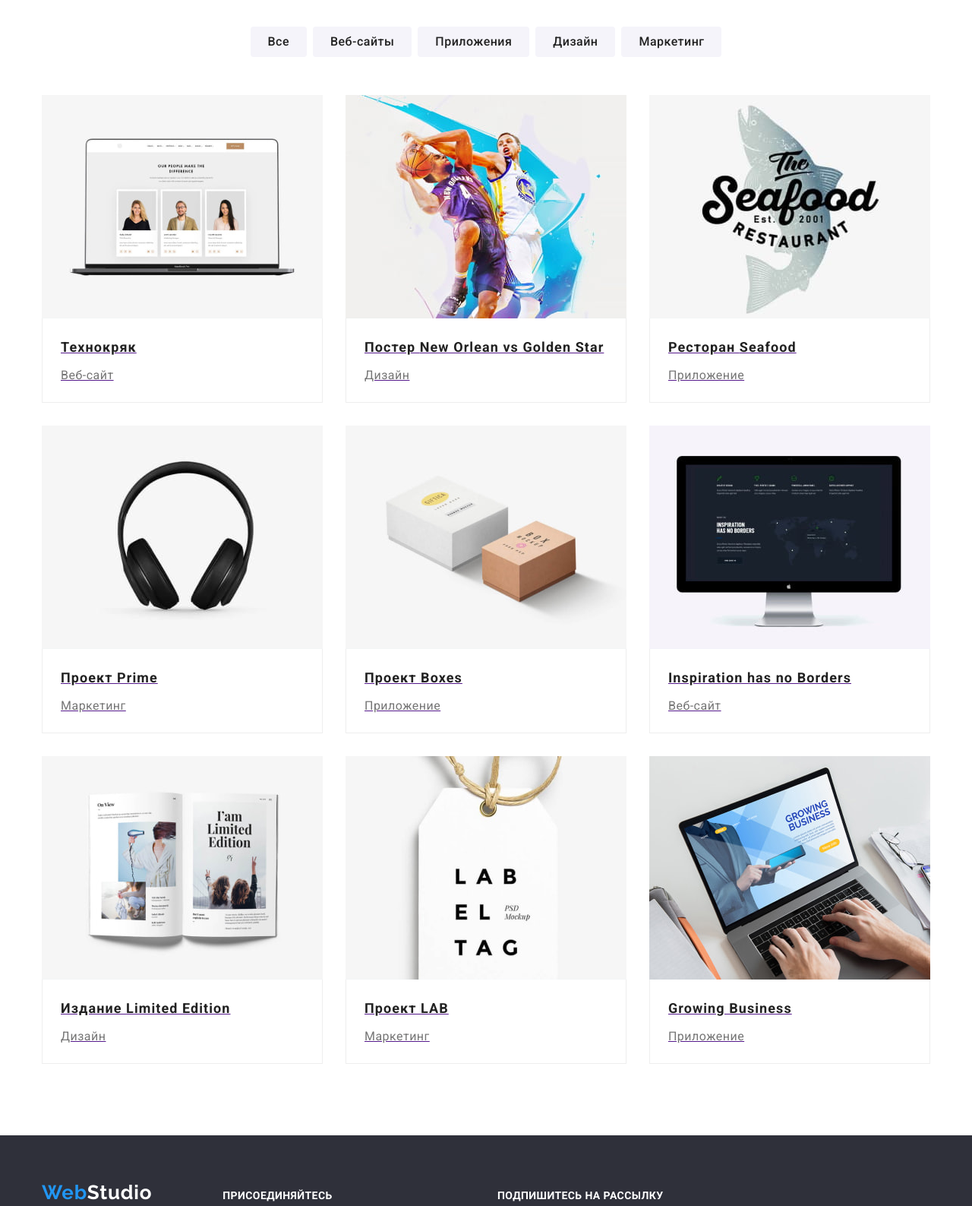
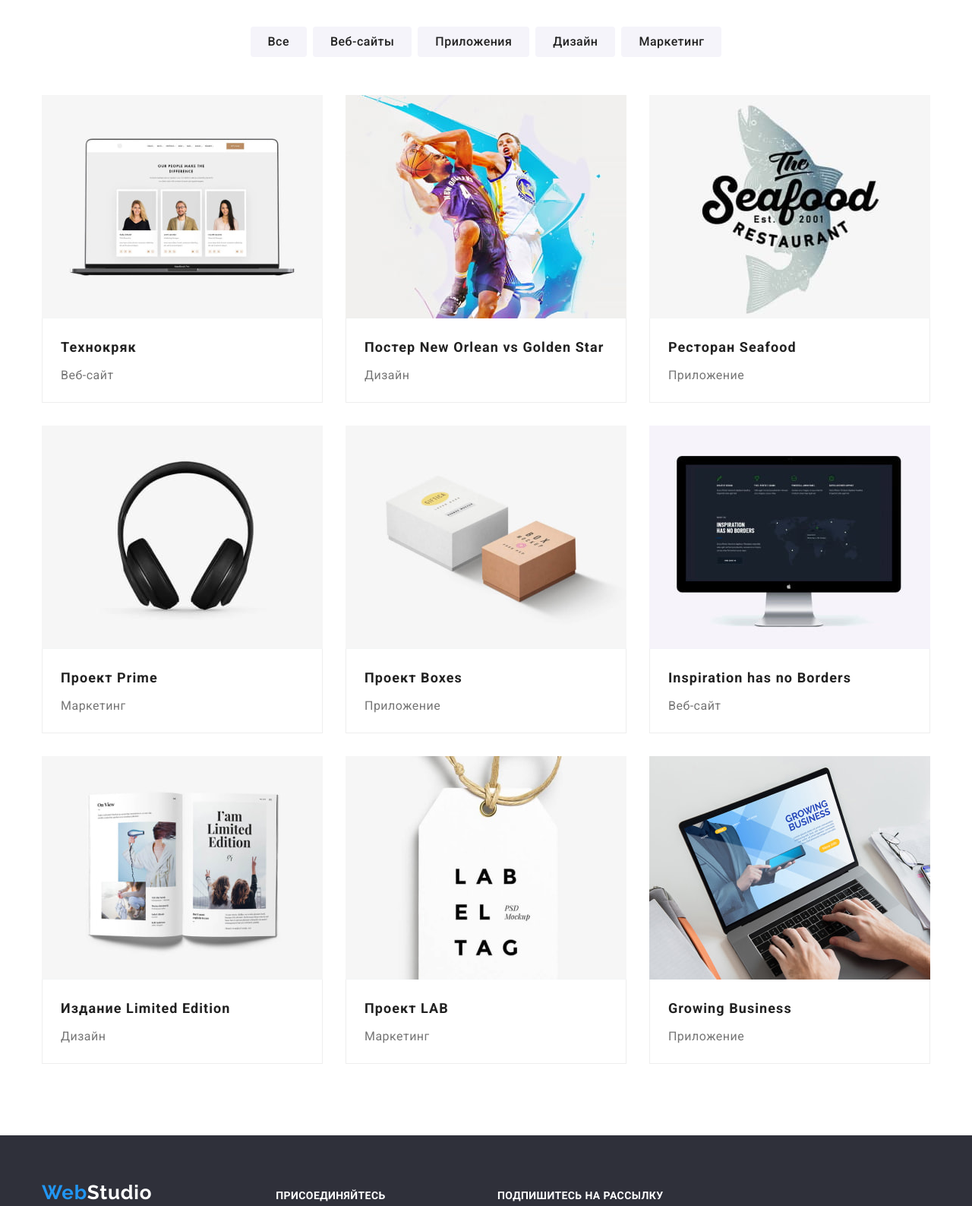
Before and after one commit to valkiria91/goit-markup-hw-07, a plain HTML site: page portfolio.html in a window 1280 px wide. Shown: the part 140-1727 px from the top of the page at 76% size. Drawn offline with nearby package versions, Linux system fonts and the light colour scheme.

```diff
--- a/portfolio.html
+++ b/portfolio.html
@@ -29,7 +29,7 @@
               <a class="nav__link" href="./index.html">Студия</a>
             </li>
             <li class="nav__item">
-              <a class="nav__link_active" href="./portfolio.html">Портфолио</a>
+              <a class="nav__link nav__link_active" href="./portfolio.html">Портфолио</a>
             </li>
             <li class="nav__item"><a class="nav__link" href="#contacts">Контакты</a></li>
           </ul>
@@ -75,7 +75,7 @@
           </ul>
           <ul class="portfolio">
             <li class="portfolio__card">
-              <a class="portfolio__link-wrapper link" href="">
+              <a class="portfolio__link-wrapper" href="">
                 <div class="portfolio__image-wrapper">
                   <img
                     src="./images/portfolio-img1.jpg"
@@ -96,7 +96,7 @@
               </a>
             </li>
             <li class="portfolio__card">
-              <a class="portfolio__link-wrapper link" href="">
+              <a class="portfolio__link-wrapper" href="">
                 <div class="portfolio__image-wrapper">
                   <img
                     src="./images/portfolio-img2.jpg"
@@ -119,7 +119,7 @@
               </a>
             </li>
             <li class="portfolio__card">
-              <a class="portfolio__link-wrapper link" href="">
+              <a class="portfolio__link-wrapper" href="">
                 <div class="portfolio__image-wrapper">
                   <img
                     src="./images/portfolio-img3.jpg"
@@ -140,7 +140,7 @@
               </a>
             </li>
             <li class="portfolio__card">
-              <a class="portfolio__link-wrapper link" href="">
+              <a class="portfolio__link-wrapper" href="">
                 <div class="portfolio__image-wrapper">
                   <img
                     src="./images/portfolio-img4.jpg"
@@ -161,7 +161,7 @@
               </a>
             </li>
             <li class="portfolio__card">
-              <a class="portfolio__link-wrapper link" href="">
+              <a class="portfolio__link-wrapper" href="">
                 <div class="portfolio__image-wrapper">
                   <img
                     src="./images/portfolio-img5.jpg"
@@ -182,7 +182,7 @@
               </a>
             </li>
             <li class="portfolio__card">
-              <a class="portfolio__link-wrapper link" href="">
+              <a class="portfolio__link-wrapper" href="">
                 <div class="portfolio__image-wrapper">
                   <img
                     src="./images/portfolio-img6.jpg"
@@ -203,7 +203,7 @@
               </a>
             </li>
             <li class="portfolio__card">
-              <a class="portfolio__link-wrapper link" href="">
+              <a class="portfolio__link-wrapper" href="">
                 <div class="portfolio__image-wrapper">
                   <img
                     src="./images/portfolio-img7.jpg"
@@ -224,7 +224,7 @@
               </a>
             </li>
             <li class="portfolio__card">
-              <a class="portfolio__link-wrapper link" href="">
+              <a class="portfolio__link-wrapper" href="">
                 <div class="portfolio__image-wrapper">
                   <img
                     src="./images/portfolio-img8.jpg"
@@ -245,7 +245,7 @@
               </a>
             </li>
             <li class="portfolio__card">
-              <a class="portfolio__link-wrapper link" href="">
+              <a class="portfolio__link-wrapper" href="">
                 <div class="portfolio__image-wrapper">
                   <img
                     src="./images/portfolio-img9.jpg"
@@ -271,13 +271,13 @@
     </main>
     <footer class="footer">
       <div class="container footer_container">
-        <div class="adress">
+        <div class="address">
           <a class="logo" lang="en" href="./index.html"
             >Web<span class="logo_footer">Studio</span></a
           >
           <address id="contacts">
             <ul class="address__list">
-              <li class="adress__street-item">
+              <li class="address__street-item">
                 <a class="address__street-link" href="https://goo.gl/maps/kSrC2yLhnCnVmhvy7"
                   >г. Киев, пр-т Леси Украинки, 26</a
                 >
--- a/sass/components/_modal-window.scss
+++ b/sass/components/_modal-window.scss
@@ -124,6 +124,7 @@
     letter-spacing: 0.03em;
     color: var(--text-secondary-color);
 
+
     &::before {
         display: inline-block;
         content: '';
@@ -140,6 +141,7 @@
             border-color: var(--accent-color);
         }
 
+
         .checkbox__input:checked+& {
             background-image: url('../images/check-icon.svg');
             background-size: 16px 15px;
--- a/sass/components/_portfolio-gallery.scss
+++ b/sass/components/_portfolio-gallery.scss
@@ -17,6 +17,7 @@
 }
 
 .portfolio__link-wrapper {
+    @extend %link;
     display: block;
     transition: box-shadow 250ms cubic-bezier(0.4, 0, 0.2, 1);
 
```
Also changed, not shown: index.html (+4 -4 lines), css/main.css, css/main.min.css, 2 other files.
